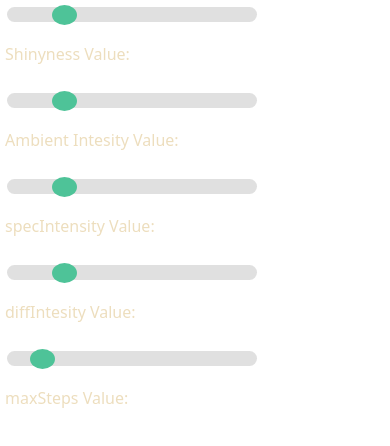
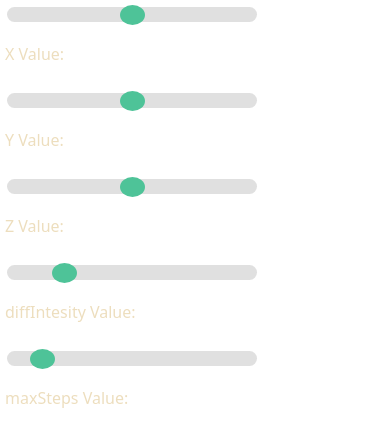
Before and after one commit to spencerhsbrown/spencerhsbrown.github.io, a website: page html/rayMarching.html in a window 390 px wide. Drawn offline with nearby package versions, Linux system fonts and the light colour scheme.

Commit message:
x y and z sliders added for ball movement instead of keyboard input, helps mobile and understanding

```diff
--- a/JS/rayMarching.js
+++ b/JS/rayMarching.js
@@ -25,9 +25,9 @@ class SliderControl {
 
 // Create slider instances
 const sliders = [
-    new SliderControl("shinynessRange", "shinynessTextValue", "u_spherePositionX"),
-    new SliderControl("ambientIntesityRange", "ambientIntesityTextValue", "u_spherePositionY"),
-    new SliderControl("specIntensityRange", "specIntensityTextValue", "u_spherePositionZ"),
+    new SliderControl("xRange", "xTextValue", "u_spherePositionX"),
+    new SliderControl("yRange", "yTextValue", "u_spherePositionY"),
+    new SliderControl("zRange", "zTextValue", "u_spherePositionZ"),
     new SliderControl("diffIntesityRange", "diffIntesityTextValue", "u_diffIntesity"),
     new SliderControl("maxStepsRange", "maxStepsTextValue", "u_maxSteps")
 ];
@@ -267,6 +267,5 @@ const animate = () => {
 
     controls.update();
 
-    //uniforms.u_spherePosition.value = spherePosition;
 }
 animate();
--- a/html/rayMarching.html
+++ b/html/rayMarching.html
@@ -16,16 +16,16 @@
 <body>
 	<div class="sliderContainer">
 		<div class="valueSlider">
-			<input type="range" min="0" max="1" value="0.2" class="slider" step="0.01" id="shinynessRange">
-			<p>Shinyness Value: <span id="shinynessTextValue"></span></p>
+			<input type="range" min="-10" max="10" value="0" class="slider" step="0.01" id="xRange">
+			<p>X Value: <span id="xTextValue"></span></p>
 		</div>
 		<div class="valueSlider">
-			<input type="range" min="0" max="1" value="0.2" class="slider" step="0.01" id="ambientIntesityRange">
-			<p>Ambient Intesity Value: <span id="ambientIntesityTextValue"></span></p>
+			<input type="range" min="-10" max="10" value="0" class="slider" step="0.01" id="yRange">
+			<p>Y Value: <span id="yTextValue"></span></p>
 		</div>
 		<div class="valueSlider">
-			<input type="range" min="0" max="1" value="0.2" class="slider" step="0.01" id="specIntensityRange">
-			<p>specIntensity Value: <span id="specIntensityTextValue"></span></p>
+			<input type="range" min="-10" max="10" value="0" class="slider" step="0.01" id="zRange">
+			<p>Z Value: <span id="zTextValue"></span></p>
 		</div>
 		<div class="valueSlider">
 			<input type="range" min="0" max="1" value="0.2" class="slider" step="0.01" id="diffIntesityRange">
```
